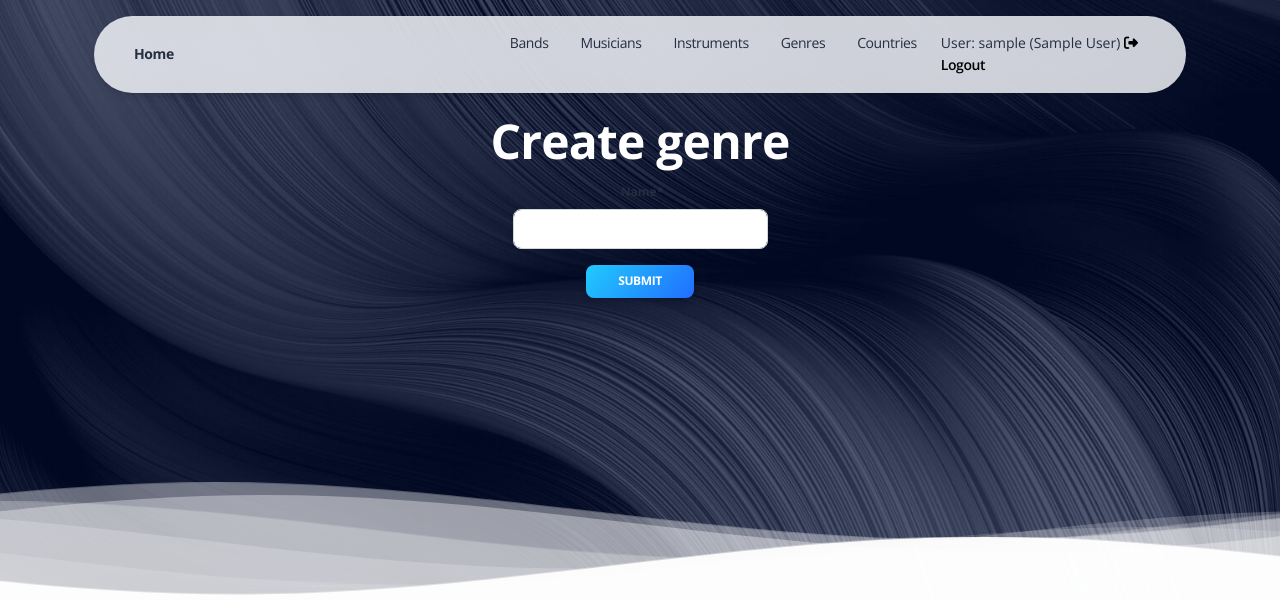
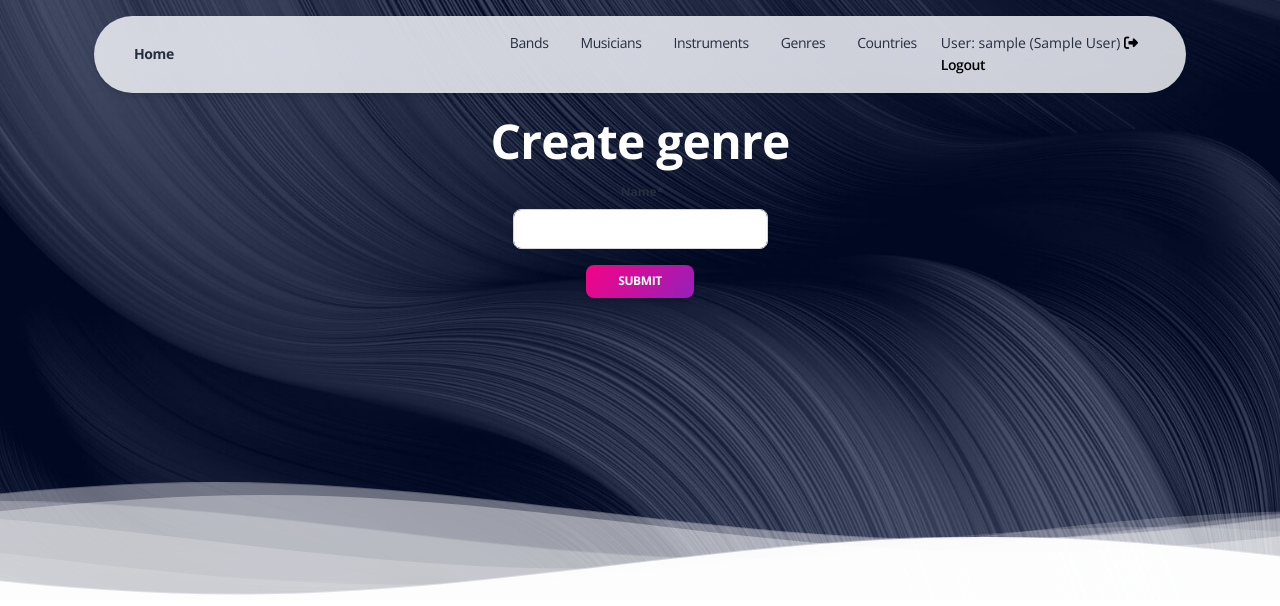
Before and after one commit to VladyslavKlevanskyi/music-world, a Django app: page /genres/create/ in a window 1280 px wide. Shown: the top 606 px of the page. Run offline with Django 4.2, Linux system fonts and the light colour scheme; the visitor is signed in with stand-in values (Sample User, id 1); some libraries are stand-ins or nearby versions.

Commit message:
Chaged submit button in instrument, genre and country forms

```diff
--- a/templates/catalog/country_form.html
+++ b/templates/catalog/country_form.html
@@ -27,7 +27,7 @@
             <form action="" method="post" novalidate>
               {% csrf_token %}
               {{ form|crispy }}
-              <input type="submit" value="Submit" class="btn btn-sm bg-gradient-info">
+              <input type="submit" value="Submit" class="btn btn-sm bg-gradient-primary">
             </form>
           </div>
         </div>
--- a/templates/catalog/genre_form.html
+++ b/templates/catalog/genre_form.html
@@ -27,7 +27,7 @@
             <form action="" method="post" novalidate>
               {% csrf_token %}
               {{ form|crispy }}
-              <input type="submit" value="Submit" class="btn btn-sm bg-gradient-info">
+              <input type="submit" value="Submit" class="btn btn-sm bg-gradient-primary">
             </form>
           </div>
         </div>
--- a/templates/catalog/instrument_form.html
+++ b/templates/catalog/instrument_form.html
@@ -27,7 +27,7 @@
             <form action="" method="post" novalidate>
               {% csrf_token %}
               {{ form|crispy }}
-              <input type="submit" value="Submit" class="btn btn-sm bg-gradient-info">
+              <input type="submit" value="Submit" class="btn btn-sm bg-gradient-primary">
             </form>
           </div>
         </div>
```
